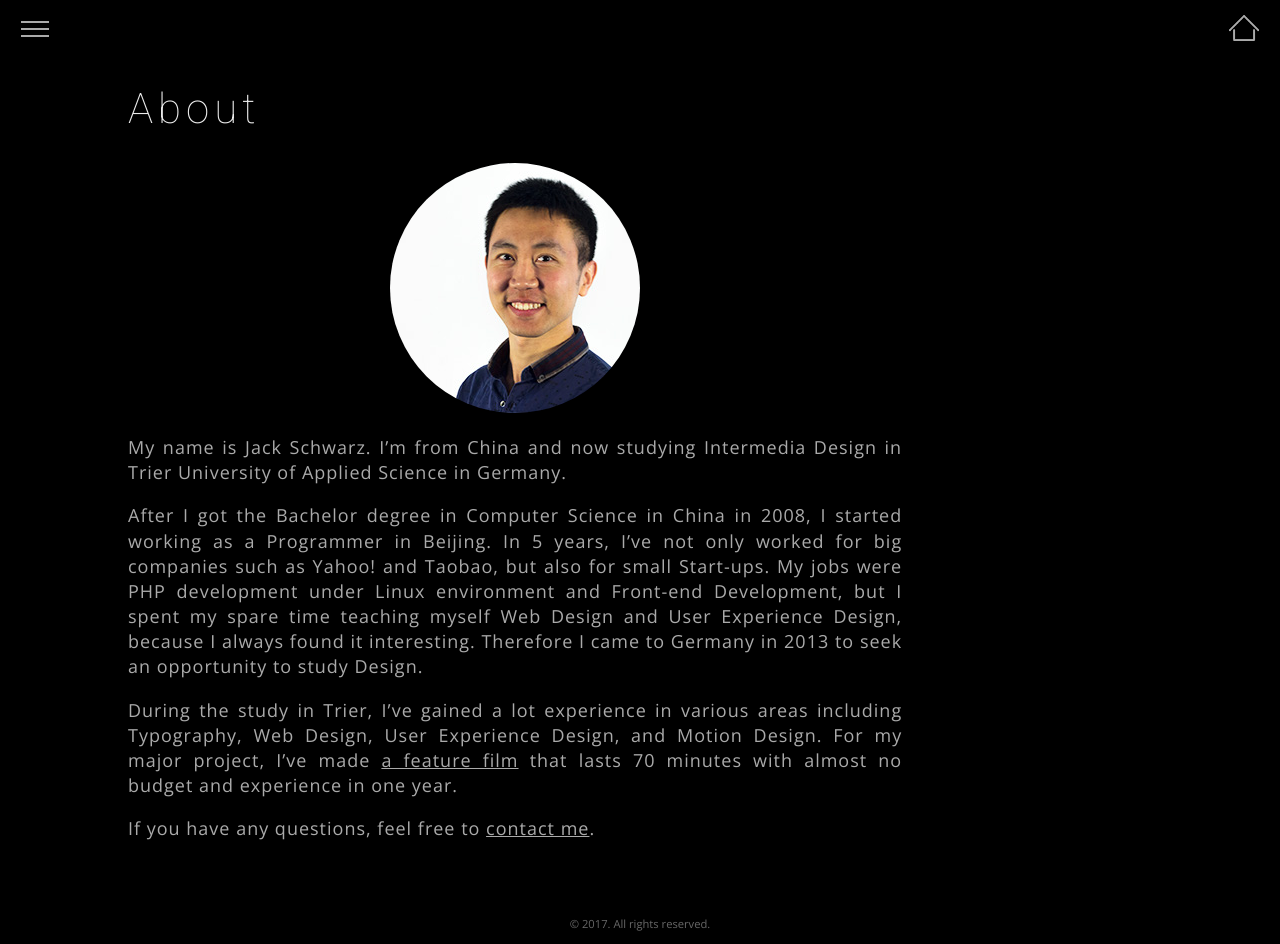
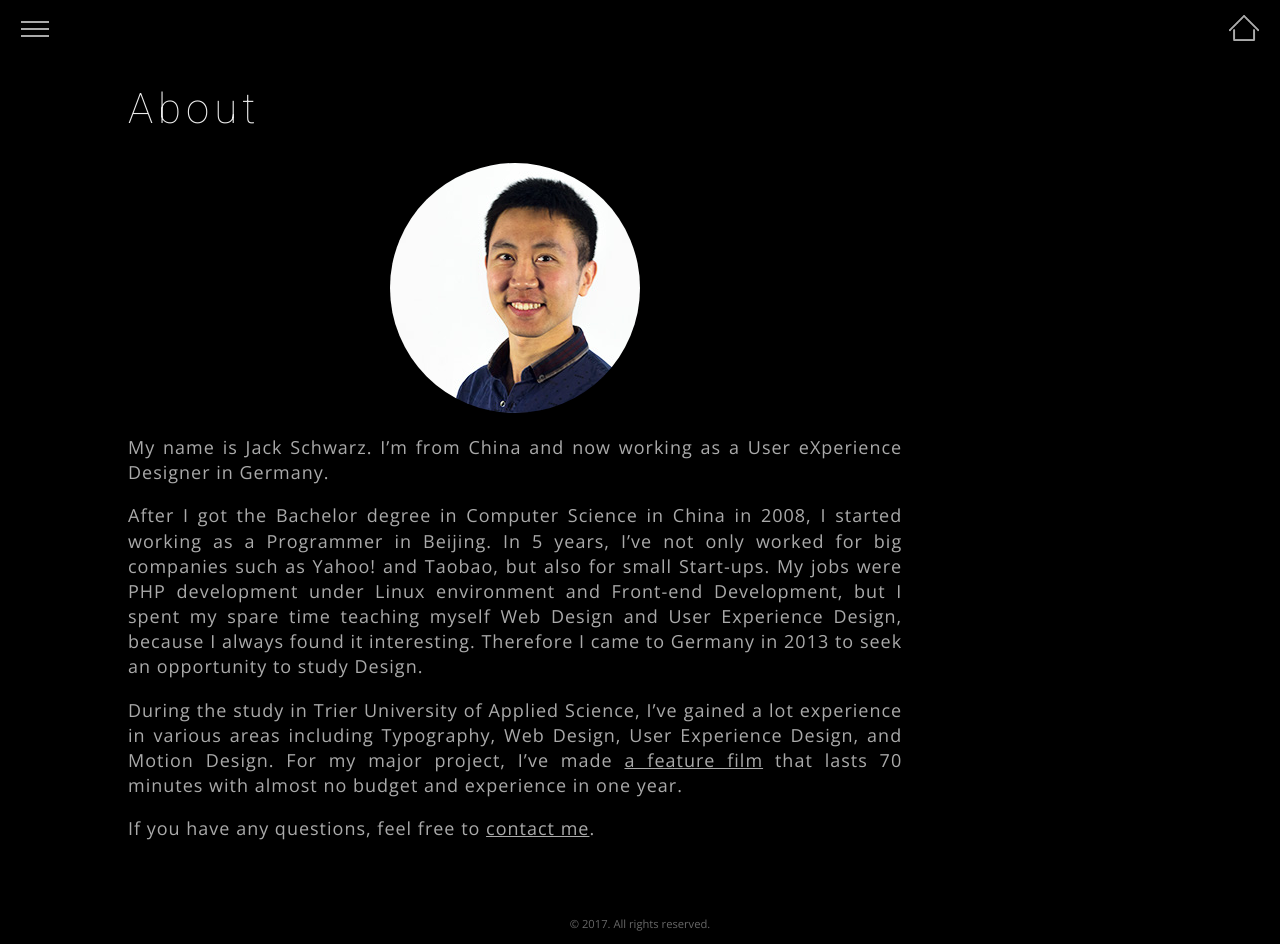
Before and after one commit to zhuoqun/jackschwarz-deploy, a Jekyll site: the page built from _pages/about.md, in a window 1280 px wide and 944 px high. Built offline with Jekyll 4.4.1, drawn with Linux system fonts in a browser that asks for light colours; nearby versions of some CDN libraries.

Commit message:
Rewrite the about

```diff
--- a/_pages/about.md
+++ b/_pages/about.md
@@ -8,10 +8,10 @@ permalink: /about/
   <img src="/assets/img/photo.jpg" class="portrait" alt="Portrait">
 </div>
 
-My name is Jack Schwarz. I'm from China and now studying Intermedia Design in Trier University of Applied Science in Germany.
+My name is Jack Schwarz. I'm from China and now working as a User eXperience Designer in Germany.
 
 After I got the Bachelor degree in Computer Science in China in 2008, I started working as a Programmer in Beijing. In 5 years, I've not only worked for big companies such as Yahoo! and Taobao, but also for small Start-ups. My jobs were PHP development under Linux environment and Front-end Development, but I spent my spare time teaching myself Web Design and User Experience Design, because I always found it interesting. Therefore I came to Germany in 2013 to seek an opportunity to study Design.
 
-During the study in Trier, I've gained a lot experience in various areas including Typography, Web Design, User Experience Design, and Motion Design. For my major project, I've made [a feature film](https://youtu.be/cBNyYMzHyOw) that lasts 70 minutes with almost no budget and experience in one year.
+During the study in Trier University of Applied Science, I've gained a lot experience in various areas including Typography, Web Design, User Experience Design, and Motion Design. For my major project, I've made [a feature film](https://youtu.be/cBNyYMzHyOw) that lasts 70 minutes with almost no budget and experience in one year.
 
 If you have any questions, feel free to [contact me](/contact/).
```
